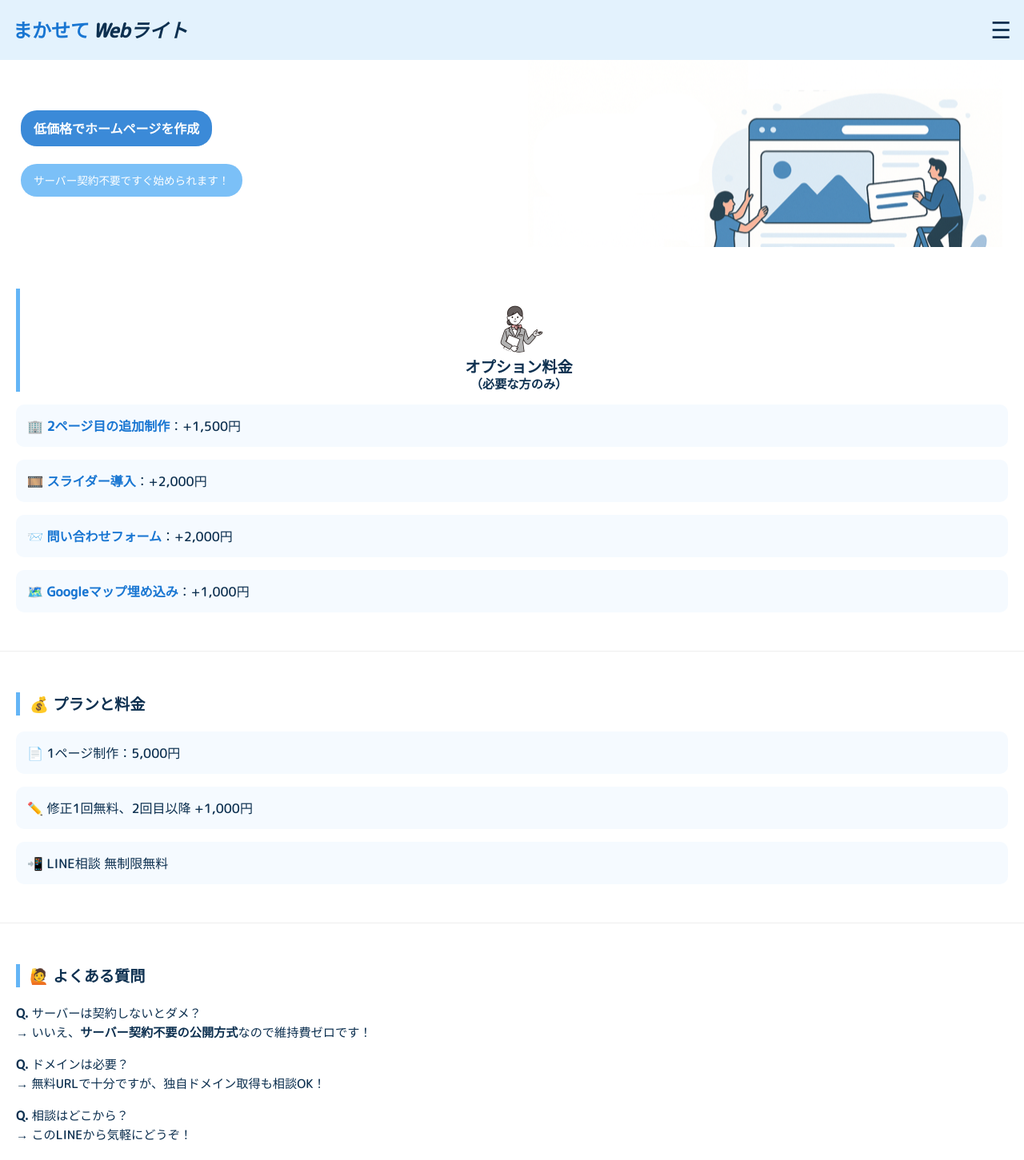
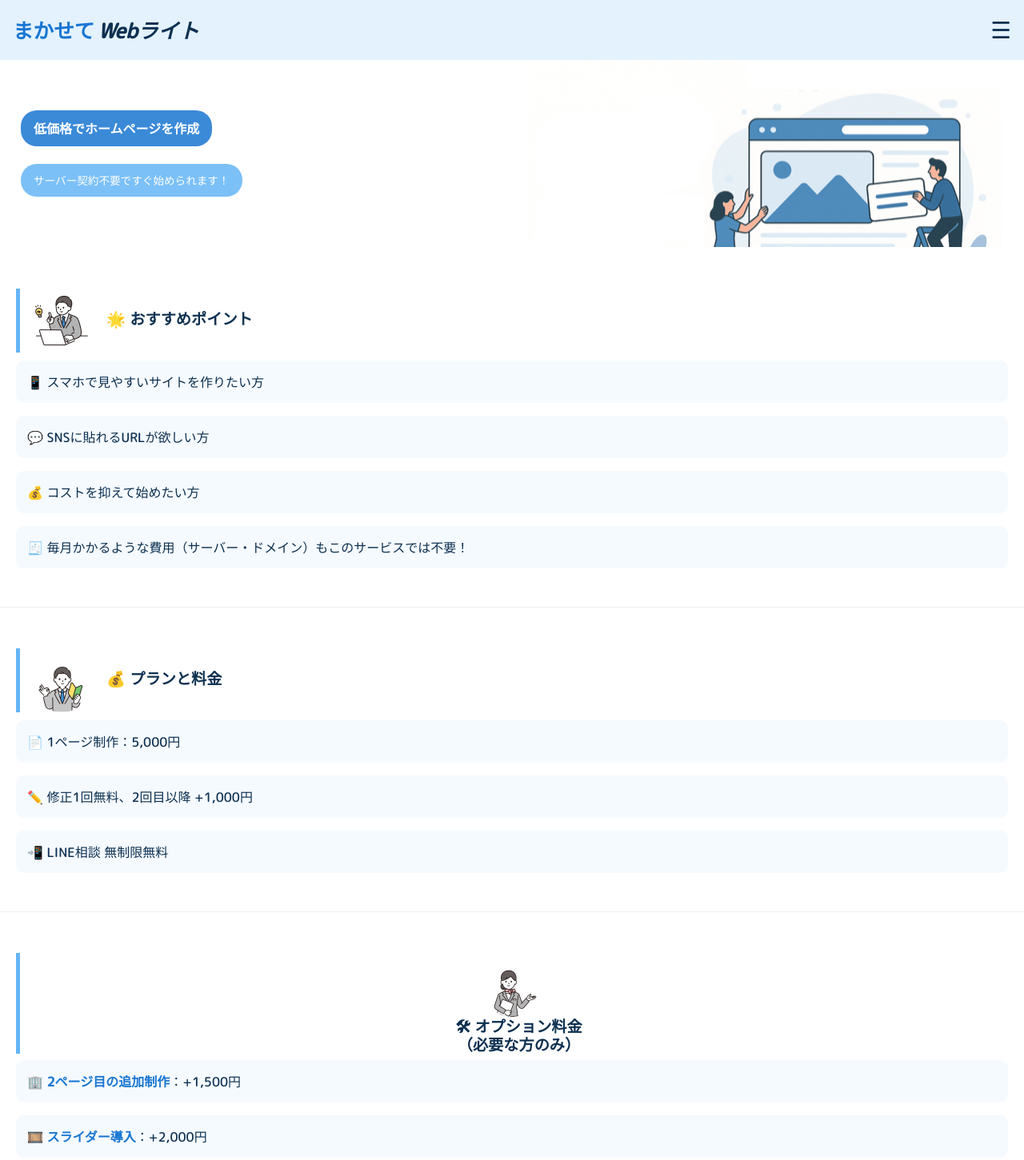
Before and after one commit to rokumizu/web-, a plain HTML site: page sp.html in a window 1280 px wide. Shown: the top 1451 px of the page at 80% size. Drawn offline with Linux system fonts and the light colour scheme.

Commit message:
Update sp.html

```diff
--- a/sp.html
+++ b/sp.html
@@ -1,10 +1,10 @@
 <!DOCTYPE html>
 <html lang="ja">
 <head>
-  <meta charset="UTF-8" />
+  <meta charset="UTF-8">
   <title>まかせてWebライト</title>
-  <meta name="viewport" content="width=device-width, initial-scale=1.0" />
-  <link href="https://fonts.googleapis.com/css2?family=M+PLUS+Rounded+1c:wght@500&display=swap" rel="stylesheet" />
+  <meta name="viewport" content="width=device-width, initial-scale=1.0">
+  <link href="https://fonts.googleapis.com/css2?family=M+PLUS+Rounded+1c:wght@500&display=swap" rel="stylesheet">
   <style>
     body {
       font-family: 'M PLUS Rounded 1c', sans-serif;
@@ -22,7 +22,7 @@
     }
 
     header h1 {
-      font-size: 1.5rem;
+      font-size: 1.6rem;
       margin: 0;
       animation: bounceIn 1s ease forwards;
     }
@@ -104,7 +104,7 @@
       font-size: 1.2rem;
       border-left: 5px solid #64b5f6;
       padding-left: 12px;
-      margin-bottom: 20px;
+      margin-bottom: 10px;
     }
 
     .feature-box, .plan-card, .option-card {
@@ -115,9 +115,7 @@
       transition: transform 0.3s ease, box-shadow 0.3s ease;
     }
 
-    .feature-box:hover,
-    .plan-card:hover,
-    .option-card:hover {
+    .feature-box:hover, .plan-card:hover, .option-card:hover {
       transform: translateY(-5px);
       box-shadow: 0 6px 16px rgba(0, 0, 0, 0.1);
     }
@@ -155,7 +153,11 @@
       border-radius: 50%;
       object-fit: cover;
       vertical-align: middle;
-      margin-bottom: 6px;
+      margin-right: 16px;
+    }
+
+    .animated {
+      animation: fadeInUp 0.8s ease-out;
     }
 
     @keyframes fadeInUp {
@@ -169,21 +171,15 @@
       100% { transform: scale(1); opacity: 1; }
     }
 
-    .animated {
-      animation: fadeInUp 0.8s ease-out;
+    /* 中央揃え用 */
+    .center-heading {
+      text-align: center;
+      line-height: 1.2;
+      margin-bottom: 8px;
     }
 
-    @media (max-width: 480px) {
-      .hero-text {
-        margin-left: 0;
-        padding-left: 8px;
-      }
-      .hero-text h2 {
-        font-size: 0.95rem;
-      }
-      .hero-text p {
-        font-size: 0.75rem;
-      }
+    .center-heading span {
+      display: block;
     }
   </style>
 </head>
@@ -206,34 +202,35 @@
   </div>
 </div>
 
+<section class="animated">
+  <h3><img src="img/icon1.png" class="icon-circle">🌟 おすすめポイント</h3>
+  <div class="feature-box">📱 スマホで見やすいサイトを作りたい方</div>
+  <div class="feature-box">💬 SNSに貼れるURLが欲しい方</div>
+  <div class="feature-box">💰 コストを抑えて始めたい方</div>
+  <div class="feature-box">🧾 毎月かかるような費用（サーバー・ドメイン）もこのサービスでは不要！</div>
+</section>
+
+<section id="plans" class="animated">
+  <h3><img src="img/icon2.png" class="icon-circle">💰 プランと料金</h3>
+  <div class="plan-card">📄 1ページ制作：5,000円</div>
+  <div class="plan-card">✏️ 修正1回無料、2回目以降 +1,000円</div>
+  <div class="plan-card">📲 LINE相談 無制限無料</div>
+</section>
+
 <section id="options" class="animated">
-  <h3 style="text-align:center; margin-bottom: 16px; line-height: 1.2;">
-    <img src="img/icon3.png" class="icon-circle"><br>
-    オプション料金<br>
-    <span style="font-size: 0.95rem; display: block; margin-top: 2px;">（必要な方のみ）</span>
-  </h3>
+  <h3 class="center-heading"><img src="img/icon3.png" class="icon-circle"><span>🛠 オプション料金</span><span>（必要な方のみ）</span></h3>
   <div class="option-card">🏢 <a href="about.html" target="_blank">2ページ目の追加制作</a>：+1,500円</div>
   <div class="option-card">🎞️ <a href="slider.html" target="_blank">スライダー導入</a>：+2,000円</div>
   <div class="option-card">📨 <a href="form.html" target="_blank">問い合わせフォーム</a>：+2,000円</div>
   <div class="option-card">🗺️ <a href="map.html" target="_blank">Googleマップ埋め込み</a>：+1,000円</div>
 </section>
 
-<section id="plans" class="animated">
-  <h3>💰 プランと料金</h3>
-  <div class="plan-card">📄 1ページ制作：5,000円</div>
-  <div class="plan-card">✏️ 修正1回無料、2回目以降 +1,000円</div>
-  <div class="plan-card">📲 LINE相談 無制限無料</div>
-</section>
-
 <section class="animated">
-  <h3>🙋 よくある質問</h3>
+  <h3><img src="img/icon4.png" class="icon-circle">🙋 よくある質問</h3>
   <div class="faq">
-    <p><strong>Q.</strong> サーバーは契約しないとダメ？<br>
-    → いいえ、<strong>サーバー契約不要の公開方式</strong>なので維持費ゼロです！</p>
-    <p><strong>Q.</strong> ドメインは必要？<br>
-    → 無料URLで十分ですが、独自ドメイン取得も相談OK！</p>
-    <p><strong>Q.</strong> 相談はどこから？<br>
-    → このLINEから気軽にどうぞ！</p>
+    <p><strong>Q.</strong> サーバーは契約しないとダメ？<br>→ いいえ、<strong>サーバー契約不要の公開方式</strong>なので維持費ゼロです！</p>
+    <p><strong>Q.</strong> ドメインは必要？<br>→ 無料URLで十分ですが、独自ドメイン取得も相談OK！</p>
+    <p><strong>Q.</strong> 相談はどこから？<br>→ このLINEから気軽にどうぞ！</p>
   </div>
 </section>
 
```
